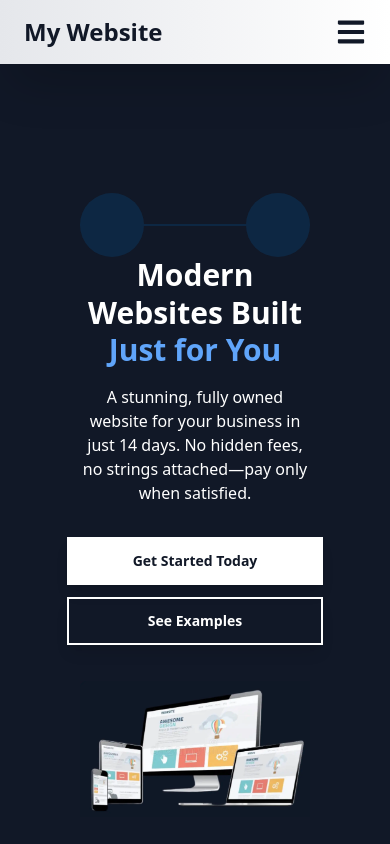
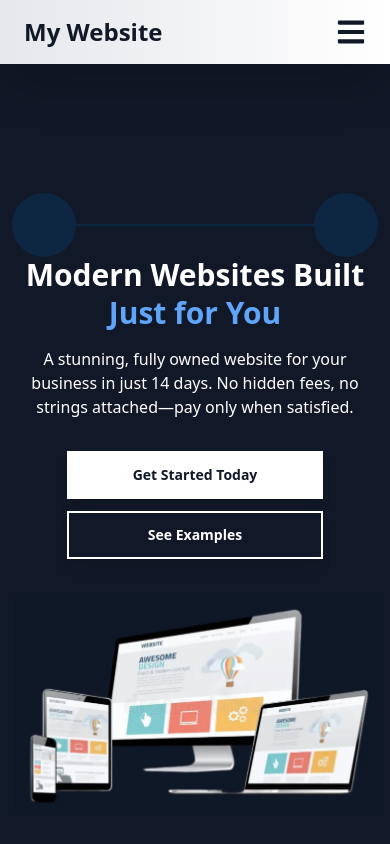
Before and after one commit to martinvega2003/web-dev-portfolio-v1, a React (Vite) app in the folder portfolio-vegma/: page / in a window 390 px wide. Shown: the top 844 px of the page. Built offline with nearby package versions, Linux system fonts and the light colour scheme.

Commit message:
In this commit, a flaw regarding responsiveness was fixed (padding x on the hero section).

```diff
--- a/portfolio-vegma/src/components/sections/HeroSection.jsx
+++ b/portfolio-vegma/src/components/sections/HeroSection.jsx
@@ -6,7 +6,7 @@ import heroImg from "../../images/hero-image-v1.webp"
 const HeroSection = () => {
   return (
     <motion.div
-      className="w-full h-fit bg-gradient-to-l from-primary via-primary to-primary md:from-primary md:via-primary md:to-blue-950 px-20 py-40"
+      className="w-full h-fit bg-gradient-to-l from-primary via-primary to-primary md:from-primary md:via-primary md:to-blue-950 px-3 sm:px-20 py-40"
       initial={{ opacity: 0, y: 50 }}
       whileInView={{ opacity: 1, y: 0 }}
       viewport={{ once: true }}
```
